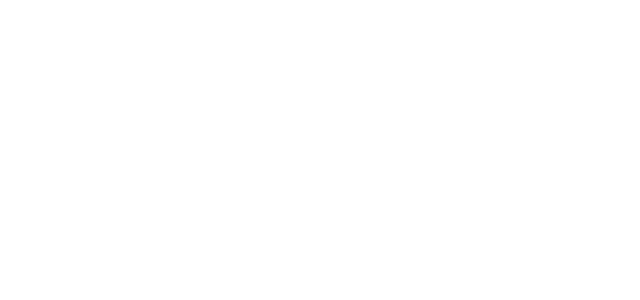
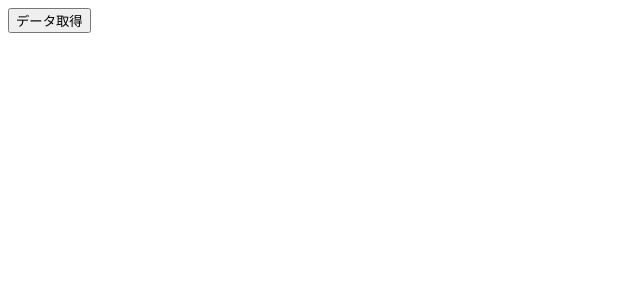
Before and after one commit to zakino445/React-TypeScript-Practice, a React (Create React App) app: page / in a window 1280 px wide. Shown: the top 300 px of the page, without its empty margins (0-640 px from the left). Built offline with nearby package versions, Linux system fonts and the light colour scheme.

Commit message:
feat: #3 axiosによるデータ取得

```diff
--- a/src/App.tsx
+++ b/src/App.tsx
@@ -1,3 +1,14 @@
+import axios from "axios";
+
 export default function App() {
-  return <></>;
+  const onClickFetchData = () => {
+    axios.get("https://jsonplaceholder.typicode.com/todos").then((res) => {
+      console.log(res);
+    });
+  };
+  return (
+    <div>
+      <button onClick={onClickFetchData}>データ取得</button>
+    </div>
+  );
 }
```
Also changed, not shown: 1 other file (tests, documents, lock files or other folders).
